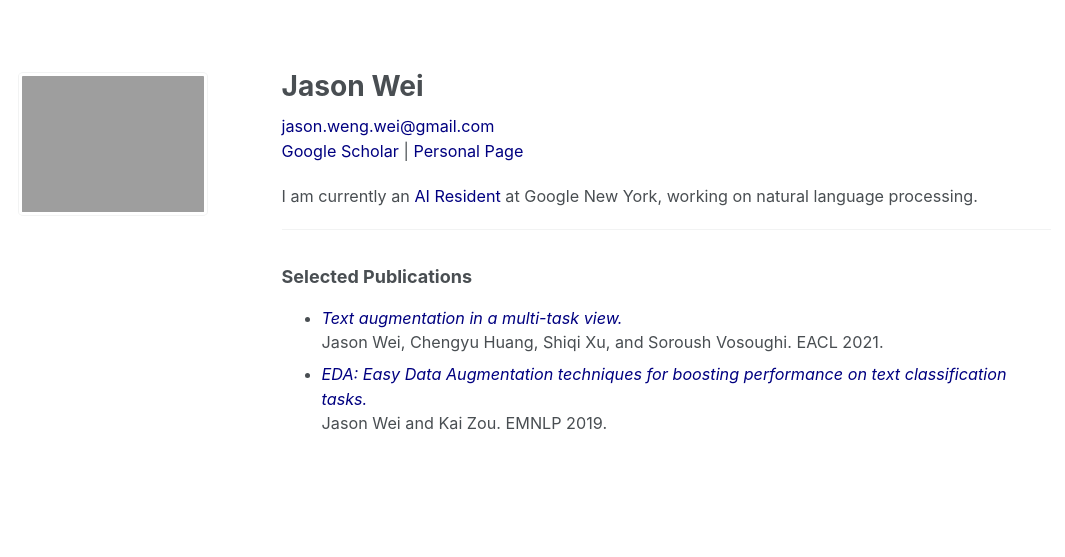
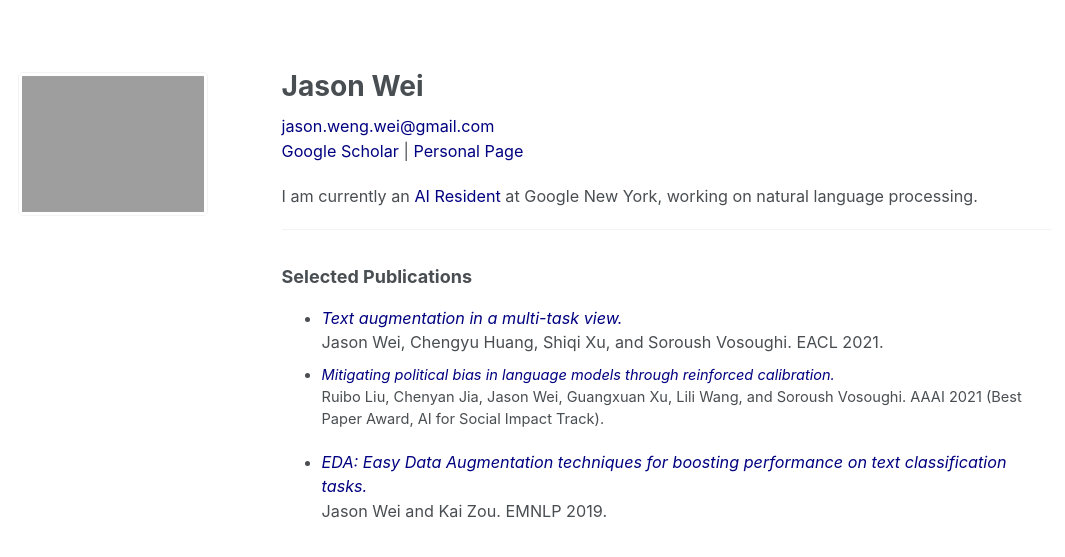
Before and after one commit to jasonwei20/jasonwei20.github.io, a Jekyll site: the page built from _pages/about.md, in a window 1280 px wide. Shown: the top 557 px of the page, without its empty margins (0-1065 px from the left). Built offline with Jekyll 4.4.1, drawn with Linux system fonts in a browser that asks for light colours.

Commit message:
add rb paper

```diff
--- a/_pages/about.md
+++ b/_pages/about.md
@@ -20,6 +20,9 @@
 
 - <a href="https://arxiv.org/abs/2101.05469" style="color:navy" target="_blank"><i>Text augmentation in a multi-task view.</i></a>
 Jason Wei, Chengyu Huang, Shiqi Xu, and Soroush Vosoughi. EACL 2021.
+- <a href="http://34.94.61.102/paper_AISI-8076.html" style="color:navy" target="_blank"><i>Mitigating political bias in language models through reinforced calibration.</i></a>
+Ruibo Liu, Chenyan Jia, Jason Wei, Guangxuan Xu, Lili Wang, and Soroush Vosoughi. AAAI 2021 (Best Paper Award, AI for Social Impact Track).
+
 - <a href="https://www.aclweb.org/anthology/D19-1670.pdf" style="color:navy" target="_blank"><i>EDA: Easy Data Augmentation techniques for boosting performance on text classification tasks.</i></a>
 Jason Wei and Kai Zou. EMNLP 2019.
 
```
